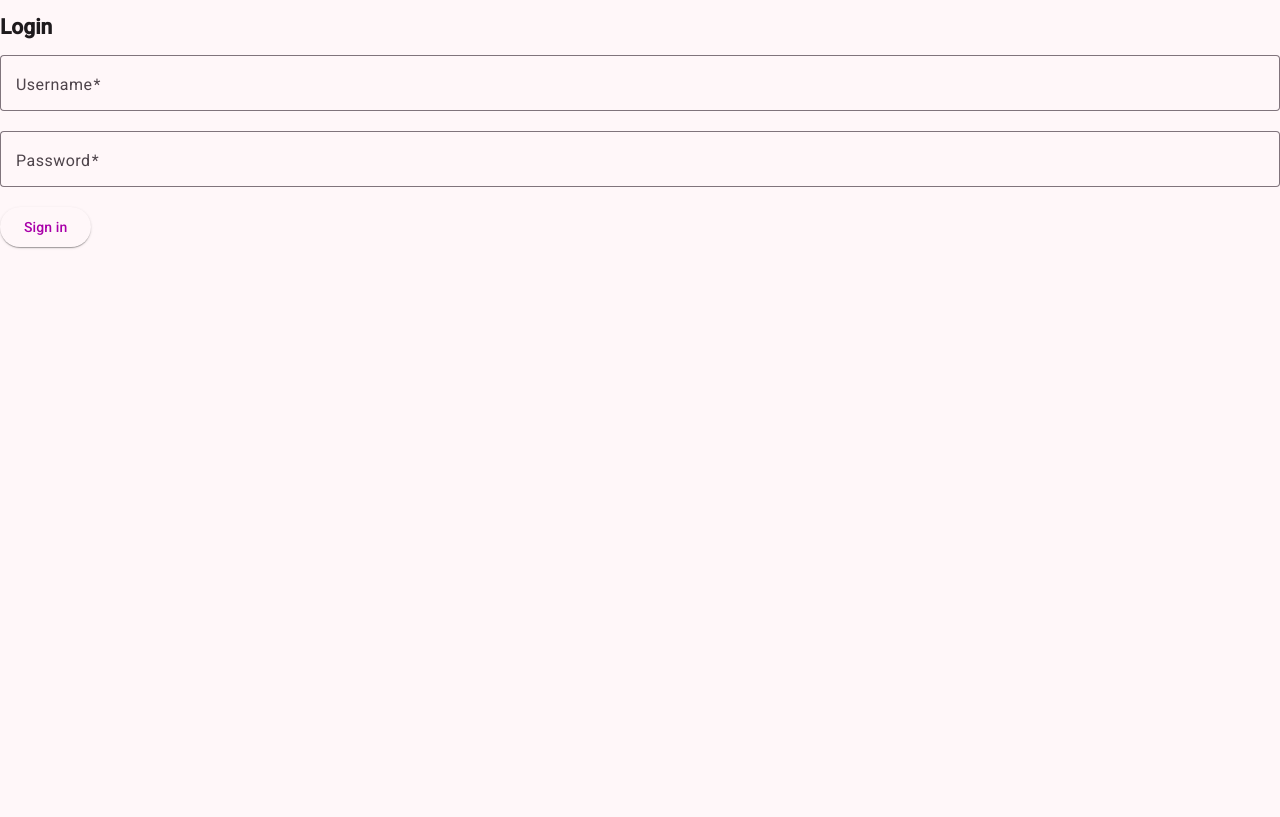
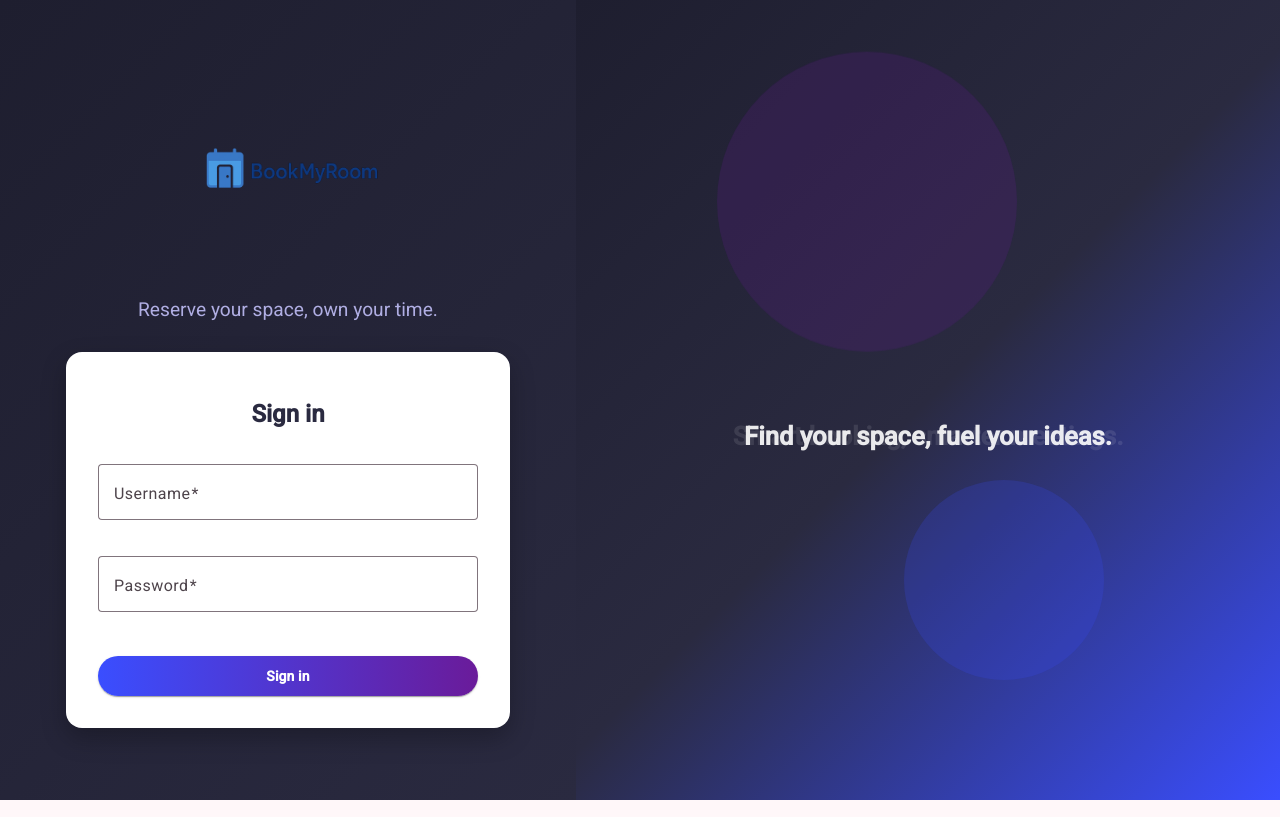
Before and after one commit to AyaHa2023/internship-project, an Angular app in the folder frontend/: page /login in a window 1280 px wide. Built offline with nearby package versions, Linux system fonts and the light colour scheme.

Commit message:
improved css for login

```diff
--- a/frontend/angular.json
+++ b/frontend/angular.json
@@ -19,11 +19,10 @@
             ],
             "tsConfig": "tsconfig.app.json",
             "assets": [
-              {
-                "glob": "**/*",
-                "input": "public"
-              }
+              "src/favicon.ico",
+              "src/assets"
             ],
+
             "styles": [
               "src/custom-theme.scss",
               "src/styles.css"
--- a/frontend/src/app/core/components/about/about.component.html
+++ /dev/null
@@ -1,6 +0,0 @@
-<div class="about-container">
-  <h1>About Teams Room Booking</h1>
-  <p>This web app allows you to quickly find and reserve meeting rooms within your organization.</p>
-  <p>Built with Angular and integrated with Microsoft Teams for seamless collaboration.</p>
-  <p>For support or feedback, please contact the development team.</p>
-</div>
--- a/frontend/src/app/core/components/navbar/navbar.component.html
+++ b/frontend/src/app/core/components/navbar/navbar.component.html
@@ -1,8 +1,17 @@
 <mat-toolbar color="primary" class="navbar">
   <!-- Left: Logo -->
-  <div class="navbar-logo" (click)="router.navigate(['/'])" style="cursor: pointer;">
-    <img src="assets/logo.png" alt="Logo" width="40" height="40" />
+  <div class="navbar-logo" (click)="router.navigate(['/login'])">
+    <img
+      ngSrc="assets/logo.png"
+      width="56"
+      height="56"
+      alt="BookMyRoom Logo"
+      class="navbar-logo-img"
+    />
+
+
   </div>
+
 
   <!-- Center: Navigation links -->
   <span class="spacer"></span>
@@ -19,10 +28,7 @@
       <mat-icon class="nav-icon">event</mat-icon>
       Reservations
     </a>
-    <a mat-button routerLink="/about">
-      <mat-icon class="nav-icon">info</mat-icon>
-      About
-    </a>
+
   </div>
   <span class="spacer"></span>
 
@@ -30,7 +36,6 @@
   <div class="navbar-actions">
     <button *ngIf="!isLoggedIn" mat-button (click)="onLoginClick()" class="login-btn">Login</button>
     <ng-container *ngIf="isLoggedIn">
-      <button mat-button (click)="onProfileClick()">Profile</button>
       <button mat-button (click)="onLogoutClick()">Logout</button>
     </ng-container>
   </div>
--- a/frontend/src/app/core/components/navbar/navbar.component.ts
+++ b/frontend/src/app/core/components/navbar/navbar.component.ts
@@ -6,6 +6,7 @@ import { MatToolbarModule } from '@angular/material/toolbar';
 import { MatButtonModule } from '@angular/material/button';
 import { MatIconModule } from '@angular/material/icon';
 import { AuthService } from '../../services/auth.service';
+import { NgOptimizedImage } from '@angular/common';
 
 @Component({
   selector: 'app-navbar',
@@ -15,7 +16,8 @@ import { AuthService } from '../../services/auth.service';
     RouterModule,
     MatToolbarModule,
     MatButtonModule,
-    MatIconModule
+    MatIconModule,
+    NgOptimizedImage
   ],
   templateUrl: './navbar.component.html',
   styleUrls: ['./navbar.component.css']
--- a/frontend/src/app/core/pages/login/login.component.css
+++ b/frontend/src/app/core/pages/login/login.component.css
@@ -3,84 +3,53 @@
   height: 100vh;
   width: 100%;
   overflow: hidden;
+  font-family: "Roboto", sans-serif;
 }
 
-/* Left: Logo + Login */
+/* Left Section: Form Area */
 .left-section {
   flex: 1;
   display: flex;
   flex-direction: column;
   align-items: center;
   justify-content: center;
-  background: linear-gradient(135deg, #f3e9f7, #9871b9);
+  background: linear-gradient(135deg, #1e1e2f, #2a2a40);
+  color: #fff;
   padding: 2rem;
 }
 
 .top-logo {
-  margin-top: auto;
-  width: 500px;
+  width: 200px;
   height: auto;
   margin-bottom: 1rem;
+  animation: fadeInDown 1s ease;
 }
 
-/* Right: Full height image */
-.right-section {
-  width: 55%;
-  height: 100%;
-  position: relative;
+.slogan {
+  font-size: 1.2rem;
+  font-weight: 400;
+  color: #b0aee3;
+  margin-bottom: 2rem;
+  text-align: center;
+  animation: fadeIn 2s ease;
 }
 
-.side-image {
-  width: 100%;
-  height: 100%;
-  object-fit: cover;
-  mask-image: linear-gradient(to right, transparent 0%, black 20%);
-  -webkit-mask-image: linear-gradient(to right, transparent 0%, black 20%);
-}
-
-.right-section::before {
-  content: "";
-  position: absolute;
-  left: 0;
-  top: 0;
-  width: 100px; /* Width of gradient fade */
-  height: 100%;
-  background: linear-gradient(to right, #f3e9f7 0%, transparent 100%);
-  z-index: 2;
-}
-
-/* Overlay slogan */
-.slogan-overlay {
-  position: absolute;
-  top: 20%;
-  left: 50%;
-  transform: translate(-50%, -50%);
-  color: white;
-  font-size: 2.8rem;
-  font-weight: 900;
-  text-shadow: 1px 1px 4px rgba(0, 0, 0, 0.5);
-  text-align: center;
-  z-index: 3;
-  max-width: 80%;
-  line-height: 1.4;
-}
-
-/* Card Styles */
+/* Login Card */
 .login-card {
-  width: 400px;
+  width: 380px;
   padding: 2rem;
   border-radius: 16px;
-  background-color: #f5f5f5;
-  box-shadow: 0 10px 20px rgba(0, 0, 0, 0.15);
-  margin-bottom: 10rem;
+  background-color: #ffffff;
+  box-shadow: 0 10px 25px rgba(0, 0, 0, 0.25);
+  animation: slideUp 1s ease;
 }
 
 .login-title {
-  font-size: 1.75rem;
+  font-size: 1.5rem;
   font-weight: 600;
-  color: #4e2a72;
+  color: #2a2a40;
   text-align: center;
-  margin-bottom: 1rem;
+  margin-bottom: 1.5rem;
 }
 
 .full-width {
@@ -90,28 +59,97 @@
 
 .login-button {
   margin-top: 1.5rem;
-  background-color: #6a1b9a;
+  background: linear-gradient(90deg, #3a4eff, #6a1b9a);
   color: #fff;
+  font-weight: 600;
+  transition: transform 0.2s ease, box-shadow 0.2s ease;
 }
 
 .login-button:hover {
-  background-color: #8e24aa;
+  transform: scale(1.05);
+  box-shadow: 0 4px 12px rgba(58, 78, 255, 0.4);
 }
 
-.signup-prompt {
-  margin-top: 1rem;
-  font-size: 0.95rem;
+.error {
+  color: #d32f2f;
+  font-size: 0.9rem;
+  margin-top: 0.5rem;
   text-align: center;
-  color: #4e2a72;
+}
+.right-section {
+  width: 55%;
+  height: 100%;
+  position: relative;
+  background: linear-gradient(135deg, #1e1e2f, #2a2a40, #3a4eff);
+  display: flex;
+  justify-content: center;
+  align-items: center;
+  overflow: hidden;
 }
 
-.signup-prompt a {
-  color: #6a1b9a;
-  font-weight: 600;
-  text-decoration: none;
-  margin-left: 5px;
+/* Floating background circles */
+.right-section::before,
+.right-section::after {
+  content: "";
+  position: absolute;
+  border-radius: 50%;
+  opacity: 0.2;
+  animation: float 12s infinite ease-in-out;
 }
 
-.signup-prompt a:hover {
-  text-decoration: underline;
+.right-section::before {
+  width: 300px;
+  height: 300px;
+  background: #6a1b9a;
+  top: 10%;
+  left: 20%;
 }
+
+.right-section::after {
+  width: 200px;
+  height: 200px;
+  background: #3a4eff;
+  bottom: 15%;
+  right: 25%;
+  animation-delay: 6s;
+}
+
+/* Quotes */
+.quote-rotator {
+  position: relative;
+  width: 80%;
+  max-width: 500px;
+  color: #fff;
+  font-size: 1.6rem;
+  font-weight: 600;
+  text-align: center;
+}
+
+.quote {
+  opacity: 0;
+  position: absolute;
+  width: 100%;
+  top: 0;
+  left: 0;
+  animation: fadeQuotes 16s infinite;
+}
+
+/* Animate each quote in sequence */
+.quote:nth-child(1) { animation-delay: 0s; }
+.quote:nth-child(2) { animation-delay: 4s; }
+.quote:nth-child(3) { animation-delay: 8s; }
+.quote:nth-child(4) { animation-delay: 12s; }
+
+/* Animations */
+@keyframes float {
+  0%, 100% { transform: translateY(0); }
+  50% { transform: translateY(-30px); }
+}
+
+@keyframes fadeQuotes {
+  0% { opacity: 0; }
+  10% { opacity: 1; }
+  25% { opacity: 1; }
+  35% { opacity: 0; }
+  100% { opacity: 0; }
+}
--- a/frontend/src/app/core/pages/login/login.component.html
+++ b/frontend/src/app/core/pages/login/login.component.html
@@ -1,21 +1,41 @@
-<div class="login-container">
-  <h2>Login</h2>
+<div class="page-wrapper">
+  <!-- Left Section -->
+  <div class="left-section">
+    <img src="assets/logo.png" alt="BookMyRoom Logo" class="top-logo" />
+
+    <h1 class="slogan">Reserve your space, own your time.</h1>
+
+    <div class="login-card">
+      <h2 class="login-title">Sign in</h2>
 
       <form [formGroup]="form" (ngSubmit)="submit()">
-    <mat-form-field appearance="outline" style="width:100%">
+        <mat-form-field appearance="outline" class="full-width">
           <mat-label>Username</mat-label>
           <input matInput formControlName="username" />
         </mat-form-field>
 
-    <mat-form-field appearance="outline" style="width:100%">
+        <mat-form-field appearance="outline" class="full-width">
           <mat-label>Password</mat-label>
           <input matInput type="password" formControlName="password" />
         </mat-form-field>
 
         <div *ngIf="error" class="error">{{ error }}</div>
 
-    <button mat-raised-button color="primary" type="submit" [disabled]="loading">
+        <button mat-raised-button class="login-button full-width" type="submit" [disabled]="loading">
           {{ loading ? 'Signing in...' : 'Sign in' }}
         </button>
       </form>
     </div>
+  </div>
+
+  <!-- Right Section -->
+  <div class="right-section">
+    <div class="quote-rotator">
+      <p class="quote">Smart booking, smarter meetings.</p>
+      <p class="quote">Find your space, fuel your ideas.</p>
+      <p class="quote">Work made simple, one room at a time.</p>
+      <p class="quote">Because every great idea needs a place.</p>
+    </div>
+  </div>
+
+</div>
--- a/frontend/src/app/core/pages/profile/profile.component.css
+++ /dev/null
@@ -1,37 +0,0 @@
-.profile-container {
-  max-width: 100%;
-  padding: 40px;
-  background: linear-gradient(135deg, #f3e9f7, #b59fc7);
-  text-align: center;
-  border-radius: 12px;
-  /*min-height: 100vh;*/
-  display: flex;
-  flex-direction: column;
-  justify-content: flex-start;
-  align-items: center;
-  margin: 0 auto;
-
-  min-height: 100vh;
-}
-
-.profile-info {
-  display: flex;
-  flex-direction: column;
-  gap: 16px;
-  width: 500px;
-  align-self: center;
-}
-
-.full-width {
-  width: 100%;
-}
-
-button {
-  margin-top: 24px;
-}
-
-h1{
-  font-size: 2.5rem;
-  color: #6a1b9a;
-  margin-bottom: 16px;
-}
```
Also changed, not shown: frontend/src/app/core/components/about/about.component.css (deleted, +0 -19 lines), frontend/src/app/core/components/about/about.component.ts (deleted, +0 -11 lines), frontend/src/app/core/pages/profile/profile.component.html (deleted, +0 -8 lines), frontend/src/app/core/pages/profile/profile.component.ts (deleted, +0 -26 lines), frontend/src/assets/logo.png (added). Lines whose indentation alone changed are shown as unchanged.
